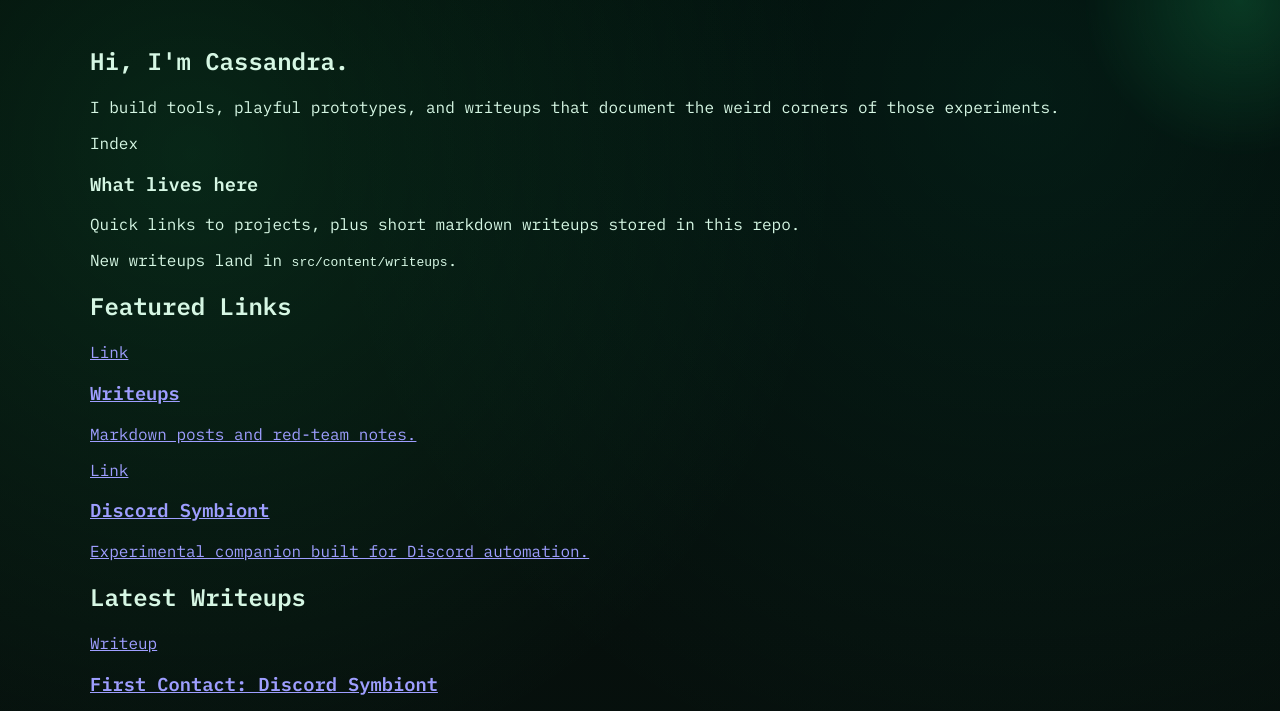
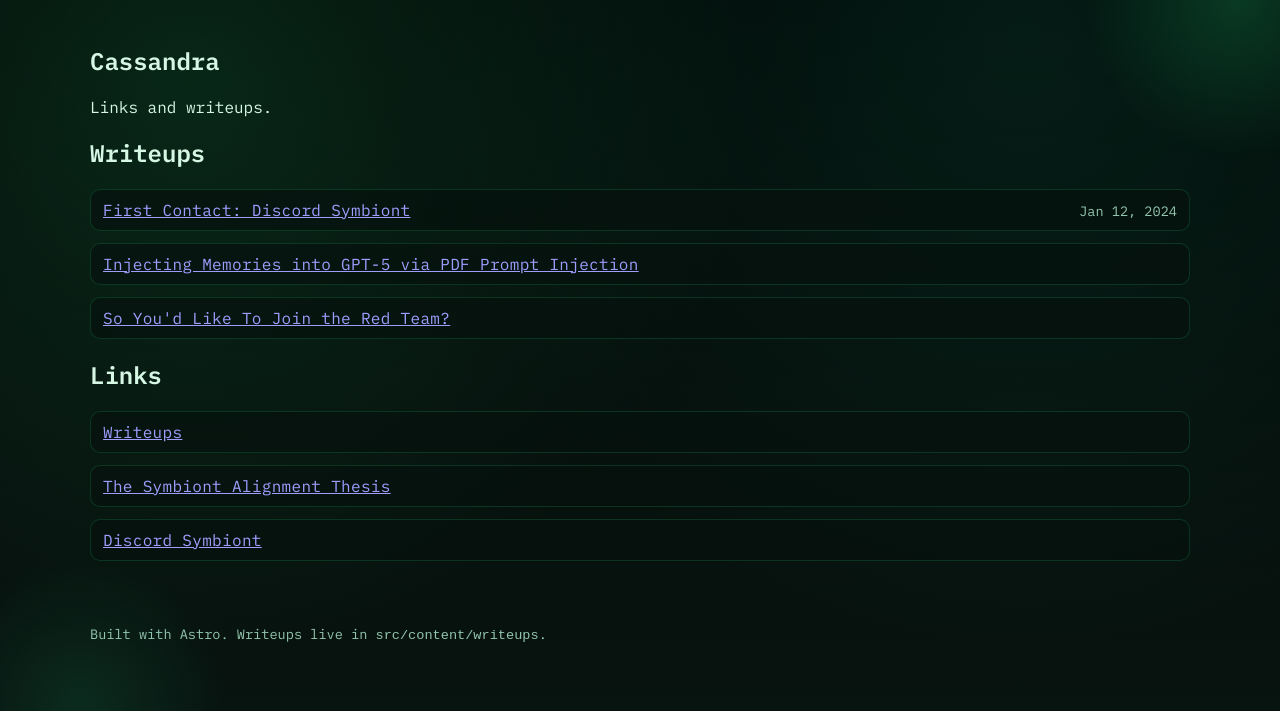
Before and after one commit to c4554ndr4/portfolio, an Astro site: page / in a window 1280 px wide. Shown: the part 80-791 px from the top of the page. Built offline with nearby package versions, Linux system fonts and the light colour scheme; Astro itself is replaced by a stand-in of ours.

Commit message:
Simplify homepage link list

```diff
--- a/src/pages/index.astro
+++ b/src/pages/index.astro
@@ -1,7 +1,5 @@
 ---
 import BaseLayout from '../layouts/BaseLayout.astro';
-import LinkCard from '../components/LinkCard.astro';
-import WriteupCard from '../components/WriteupCard.astro';
 import { featuredLinks, otherLinks } from '../data/links';
 import { getCollection } from 'astro:content';
 
@@ -9,6 +7,19 @@ const base = import.meta.env.BASE_URL;
 const writeups = (await getCollection('writeups', ({ data }) => data.status === 'published')).sort(
 	(a, b) => (b.data.date?.valueOf() ?? 0) - (a.data.date?.valueOf() ?? 0),
 );
+
+const externalLinks = [
+	{
+		title: 'Writeups',
+		href: `${base}writeups/`,
+	},
+	{
+		title: 'The Symbiont Alignment Thesis',
+		href: 'https://future.forum',
+	},
+	...featuredLinks,
+	...otherLinks,
+];
 
 const formatDate = (date) =>
 	new Intl.DateTimeFormat('en-US', {
@@ -21,69 +32,82 @@ const formatDate = (date) =>
 <BaseLayout>
 	<section class="hero">
 		<div>
-			<h1 class="hero__title">Hi, I&apos;m Cassandra.</h1>
-			<p class="hero__subtitle">
-				I build tools, playful prototypes, and writeups that document the weird corners of
-				those experiments.
-			</p>
-		</div>
-		<div class="card" style="--delay: 0.2s;">
-			<span class="tag">Index</span>
-			<h3 class="card__title">What lives here</h3>
-			<p class="card__meta">
-				Quick links to projects, plus short markdown writeups stored in this repo.
-			</p>
-			<p class="card__meta">New writeups land in <code>src/content/writeups</code>.</p>
+			<h1 class="hero__title">Cassandra</h1>
+			<p class="hero__subtitle">Links and writeups.</p>
 		</div>
 	</section>
 
 	<section class="section">
-		<h2 class="section__title">Featured Links</h2>
-		<div class="card-grid">
-			<LinkCard
-				title="Writeups"
-				description="Markdown posts and red-team notes."
-				href={`${base}writeups/`}
-				accent="metal"
-				style="--delay: 0.06s;"
-			/>
-			{featuredLinks.map((link, index) => (
-				<LinkCard {...link} style={`--delay: ${0.1 + index * 0.08}s;`} />
-			))}
-		</div>
+		<h2 class="section__title">Writeups</h2>
+		<ul class="link-list">
+			{writeups.length ? (
+				writeups.map((entry) => (
+					<li class="link-list__item">
+						<a class="link-list__title" href={`${base}writeups/${entry.slug}/`}>
+							{entry.data.title}
+						</a>
+						{entry.data.date ? (
+							<span class="link-list__meta">{formatDate(entry.data.date)}</span>
+						) : null}
+					</li>
+				))
+			) : (
+				<li class="link-list__item">
+					<span class="link-list__title">No writeups yet.</span>
+				</li>
+			)}
+		</ul>
 	</section>
 
 	<section class="section">
-		<h2 class="section__title">Latest Writeups</h2>
-		<div class="card-grid">
-			{writeups.length ? (
-				writeups.slice(0, 3).map((entry, index) => (
-					<WriteupCard
-						href={`${base}writeups/${entry.slug}/`}
-						title={entry.data.title}
-						description={entry.data.description}
-						date={entry.data.date ? formatDate(entry.data.date) : null}
-						style={`--delay: ${0.1 + index * 0.08}s;`}
-					/>
-				))
-			) : (
-				<div class="card" style="--delay: 0.1s;">
-					<span class="tag">Writeups</span>
-					<h3 class="card__title">Nothing here yet</h3>
-					<p class="card__meta">Drop a markdown file into the writeups folder to publish.</p>
-				</div>
-			)}
-		</div>
+		<h2 class="section__title">Links</h2>
+		<ul class="link-list">
+			{externalLinks.map((link) => (
+				<li class="link-list__item">
+					<a class="link-list__title" href={link.href} target="_blank" rel="noreferrer">
+						{link.title}
+					</a>
+				</li>
+			))}
+		</ul>
 	</section>
 
-	{otherLinks.length ? (
-		<section class="section">
-			<h2 class="section__title">Other Links</h2>
-			<div class="card-grid">
-				{otherLinks.map((link, index) => (
-					<LinkCard {...link} style={`--delay: ${0.1 + index * 0.08}s;`} />
-				))}
-			</div>
-		</section>
-	) : null}
+	<style>
+		.link-list {
+			list-style: none;
+			margin: 0;
+			padding: 0;
+			display: grid;
+			gap: 12px;
+		}
+
+		.link-list__item {
+			display: flex;
+			align-items: baseline;
+			justify-content: space-between;
+			gap: 16px;
+			padding: 10px 12px;
+			border: 1px solid rgba(41, 255, 143, 0.15);
+			border-radius: 10px;
+			background: rgba(6, 18, 13, 0.7);
+		}
+
+		.link-list__title {
+			font-size: 1rem;
+			letter-spacing: 0.02em;
+		}
+
+		.link-list__meta {
+			font-size: 0.85rem;
+			color: var(--ink-soft);
+			white-space: nowrap;
+		}
+
+		@media (max-width: 600px) {
+			.link-list__item {
+				flex-direction: column;
+				align-items: flex-start;
+			}
+		}
+	</style>
 </BaseLayout>
```
